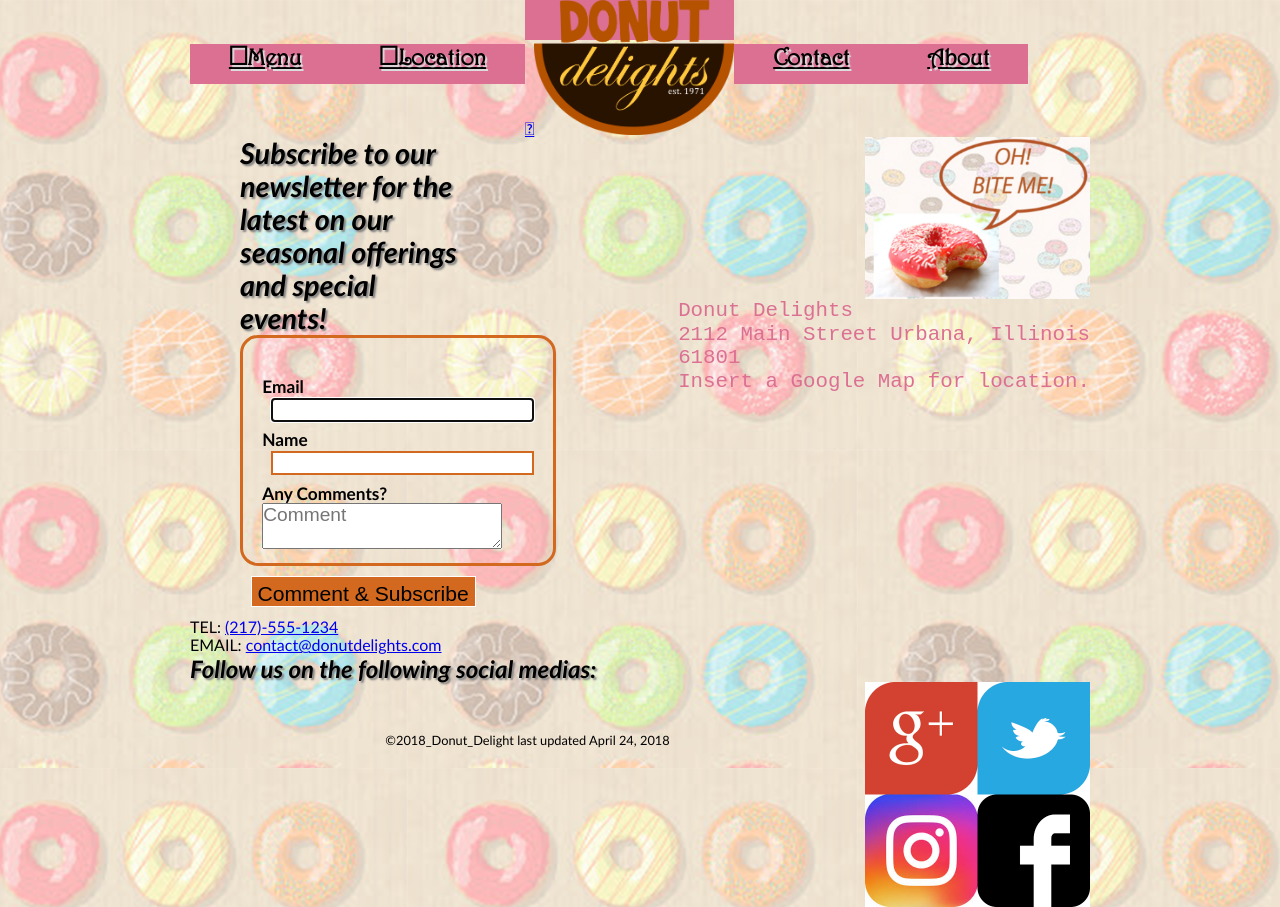
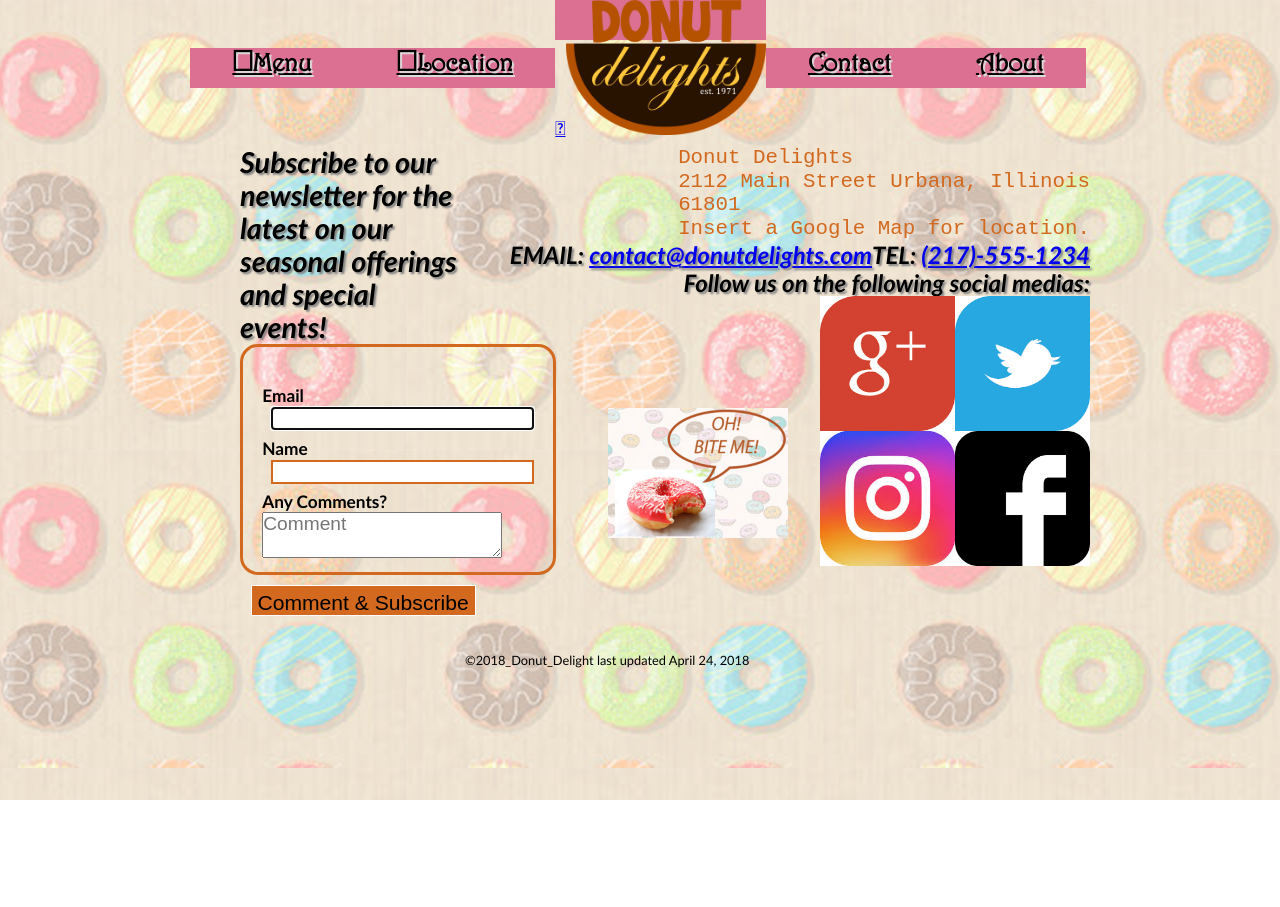
Before and after one commit to caijm1502/caijm1502.github.io, a plain HTML site: page html/contact.html in a window 1280 px wide. After the commit the page ends 800 px from the top, so only its background shows below. Drawn offline with Linux system fonts and the light colour scheme.

Commit message:
Final Final Submission

```diff
--- a/css/about.css
+++ b/css/about.css
@@ -39,7 +39,7 @@ a:focus, a:hover{
 #nav_menu ul li{
     float: left;
     text-align: left;
-    font-size: 1.1em;
+    font-size: 1.2em;
     background-color: palevioletred;
     height: 40px;
     margin-bottom: 3em;
@@ -63,6 +63,8 @@ a:focus, a:hover{
 /*section section*/
 section img{
     border: 3px solid gray;
+    border-radius: 10px;
+    margin: 0.3em;
 }
 
 /*article section*/
@@ -70,7 +72,7 @@ p{
     width: 50%;
     float: right;
     text-align: left;
-    border: 5px solid palevioletred;
+    border: 5px dotted palevioletred;
     border-radius: 10px;
 }
 
--- a/css/contact.css
+++ b/css/contact.css
@@ -39,7 +39,7 @@ a:focus, a:hover{
 #nav_menu ul li{
     float: left;
     text-align: left;
-    font-size: 1.1em;
+    font-size: 1.2em;
     background-color: palevioletred;
     height: 40px;
     margin-bottom: 3em;
@@ -69,6 +69,7 @@ a:focus, a:hover{
     padding-left: 50px;
 }
 h2{
+    float: right;
     text-align: left;
     color: black;
     font-family: 'Gill Sans', 'Gill Sans MT', Calibri, 'Trebuchet MS', sans-serif;
@@ -95,11 +96,11 @@ h2{
     font-size: 1.1em;
 }
 pre{
-    color: palevioletred;
+    color: chocolate;
     float: right;
     font-size: 1.3em;
 }
-#address p{
+#Address p{
     float: right;
     text-align: left;
     color: black;
@@ -111,11 +112,13 @@ pre{
 }
 #flaticon{
     float: right;
-    width: 25%;
+    width: 30%;
 }
 #bite_me{
-    float:right;
-    width: 25%;
+    float: right;
+    margin-top: 7em;
+    margin-right: 2em;
+    width: 20%;
 }
 /*for the comment form*/
 fieldset {
@@ -160,9 +163,9 @@ br {
 
 /*footer section*/
 footer{
-    float: bottom;
+    float: left;
     text-align: center;
-    margin-top: 3em;
+    margin-top: 7em;
 }
 
 
--- a/css/location.css
+++ b/css/location.css
@@ -39,7 +39,7 @@ a:focus, a:hover{
 #nav_menu ul li{
     float: left;
     text-align: left;
-    font-size: 1.1em;
+    font-size: 1.2em;
     background-color: palevioletred;
     height: 40px;
     margin-bottom: 3em;
@@ -61,6 +61,8 @@ a:focus, a:hover{
 }
 /*h1 section*/
 h1{
+    float: center;
+    text-align: center;
     font-size: 2em;
     font-style: italic;
     margin: 0;
@@ -68,14 +70,24 @@ h1{
     font-family: 'Gill Sans', 'Gill Sans MT', Calibri, 'Trebuchet MS', sans-serif;
 }
 /*map section*/
+#map{
+    margin-top:1.3em;
+}
 #map img{
     margin-right: 10px;
     padding-right: 10px;
 }
-#map {
+#maps {
+    margin-left: 5em;
     padding: 2px;
-    margin-top: 7em;
 }
+#coffee, #store1{
+    float: right;
+}
+#donuts, #customers{
+    float: left;
+}
+
 
 /*footer section*/
 footer{
--- a/css/main.css
+++ b/css/main.css
@@ -62,7 +62,7 @@ a:focus, a:hover{
 
 /*section section*/
 section h1{
-    float: center;
+    float: left;
     text-align: center;
     font-size: 1.7sem;
 }
@@ -92,8 +92,9 @@ section h1{
 
 section img{
     float: left;
-    margin-top: 2em;
+    margin: 2em;
     border: 3px solid gray;
+    border-radius: 7px;
 }
 
 #store, #inShop{
@@ -101,6 +102,11 @@ section img{
 }
 #inCase2{
     transform: rotate(-10deg);
+}
+
+#theGif{
+    float: center;
+    margin-left: 150px;
 }
 
 /*article section*/
@@ -114,7 +120,7 @@ article p{
 /*footer section*/
 footer{
     float: left;
-    text-align: left;
+    text-align: center;
     margin-top: 3em;
 }
 
--- a/css/menu.css
+++ b/css/menu.css
@@ -39,7 +39,7 @@ a:focus, a:hover{
 #nav_menu ul li{
     float: left;
     text-align: left;
-    font-size: 1.1em;
+    font-size: 1.2em;
     background-color: palevioletred;
     height: 40px;
     margin-bottom: 3em;
--- a/html/contact.html
+++ b/html/contact.html
@@ -43,7 +43,6 @@
 				<input type="submit" name="submit" id="button" value="Comment & Subscribe">
             </form>
         </section>
-        <img src="../img/bite me.png" alt="" id="bite_me">
 
         <section id="Address">
 <pre>
@@ -52,16 +51,15 @@
     61801
     Insert a Google Map for location.
 </pre>
-            <br>
-            TEL: <a href="tel:(217)-555-1234">(217)-555-1234</a>
-            <br>
-            EMAIL: <a href="mailto:contact@donutdelights.com">contact@donutdelights.com</a>
+            <p>TEL: <a href="tel:(217)-555-1234">(217)-555-1234</a></p>
+            <p>EMAIL: <a href="mailto:contact@donutdelights.com">contact@donutdelights.com</a></p>
             <h2>Follow us on the following social medias:</h2>
             <img src="../img/flaticon.png" alt="" id=flaticon width="200px">
+            <img src="../img/bite me.png" alt="" id="bite_me">
         </section>
+    </body>
 
 
-    </body>
     <footer>
         <small>&copy;2018_Donut_Delight  <span>last updated <time datetime="2018-04-24">April 24, 2018</time></span></small>
     </footer>
```
Also changed, not shown: html/location.html (+2 -4 lines), index.html (+11 -5 lines).
